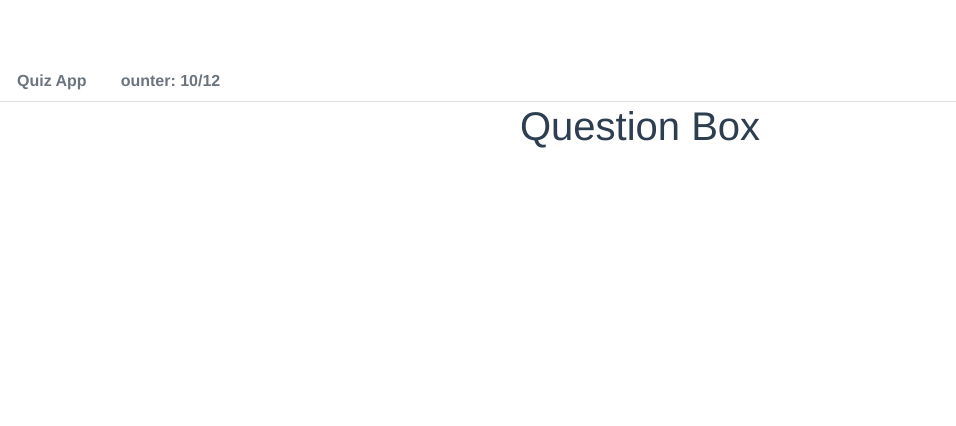
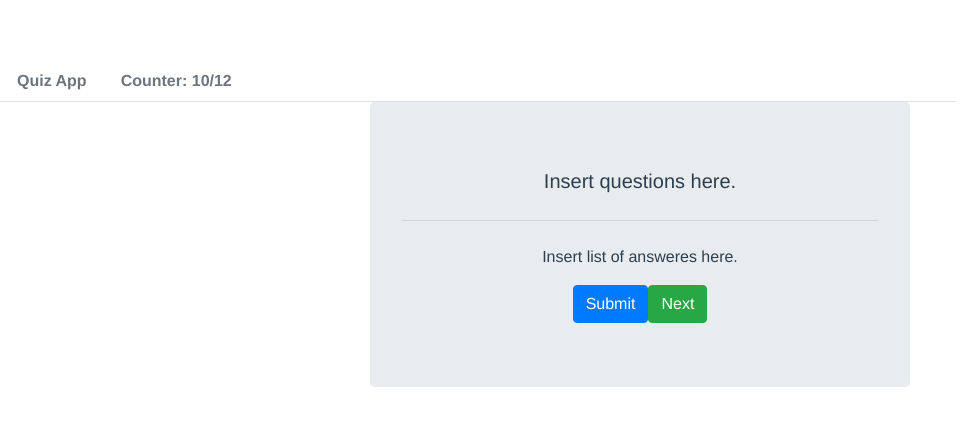
Before and after one commit to GeaninaCatalina/Quiz-App, a Vue app: page / in a window 1280 px wide. Shown: the top 426 px of the page, without its empty margins (0-956 px from the left). Built offline with nearby package versions, Linux system fonts and the light colour scheme.

Commit message:
Create layout for QuestionBox Component

```diff
--- a/src/App.vue
+++ b/src/App.vue
@@ -1,21 +1,27 @@
 <template>
   <div id="app">
     <Header />
-    <QuestionBox />
+    <b-container class="bv-example-row">
+      <b-row>
+        <b-col sm='6' offset='3'>
+          <QuestionBox />
+        </b-col>
+      </b-row>
+    </b-container>
   </div>
 </template>
 
 <script>
-import Header from './components/Header.vue';
-import QuestionBox from './components/QuestionBox.vue';
+import Header from "./components/Header.vue";
+import QuestionBox from "./components/QuestionBox.vue";
 
 export default {
-  name: 'App',
+  name: "App",
   components: {
     Header,
     QuestionBox
   }
-}
+};
 </script>
 
 <style>
--- a/src/components/Header.vue
+++ b/src/components/Header.vue
@@ -2,7 +2,7 @@
   <div>
     <b-nav tabs>
       <b-nav-item disabled><b>Quiz App</b></b-nav-item>
-      <b-nav-item disabled><b>ounter: 10/12</b></b-nav-item>
+      <b-nav-item disabled><b>Counter: 10/12</b></b-nav-item>
     </b-nav>
   </div>
 </template>
--- a/src/components/QuestionBox.vue
+++ b/src/components/QuestionBox.vue
@@ -1,3 +1,11 @@
 <template>
-    <h1>Question Box</h1>
+  <div class="question-box-container">
+    <b-jumbotron>
+      <template v-slot:lead>Insert questions here.</template>
+      <hr class="my-4" />
+      <p>Insert list of answeres here.</p>
+      <b-button variant="primary" href="#">Submit</b-button>
+      <b-button variant="success" href="#">Next</b-button>
+    </b-jumbotron>
+  </div>
 </template>
```
